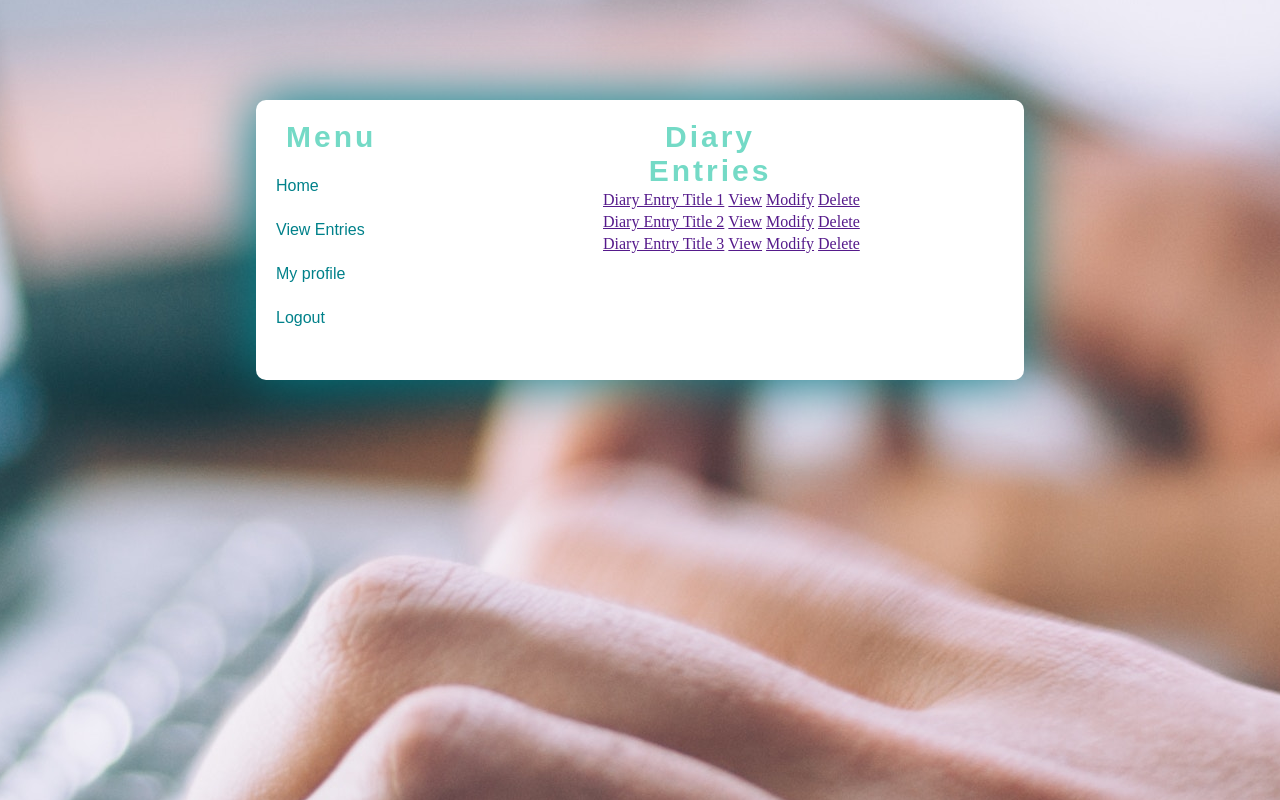
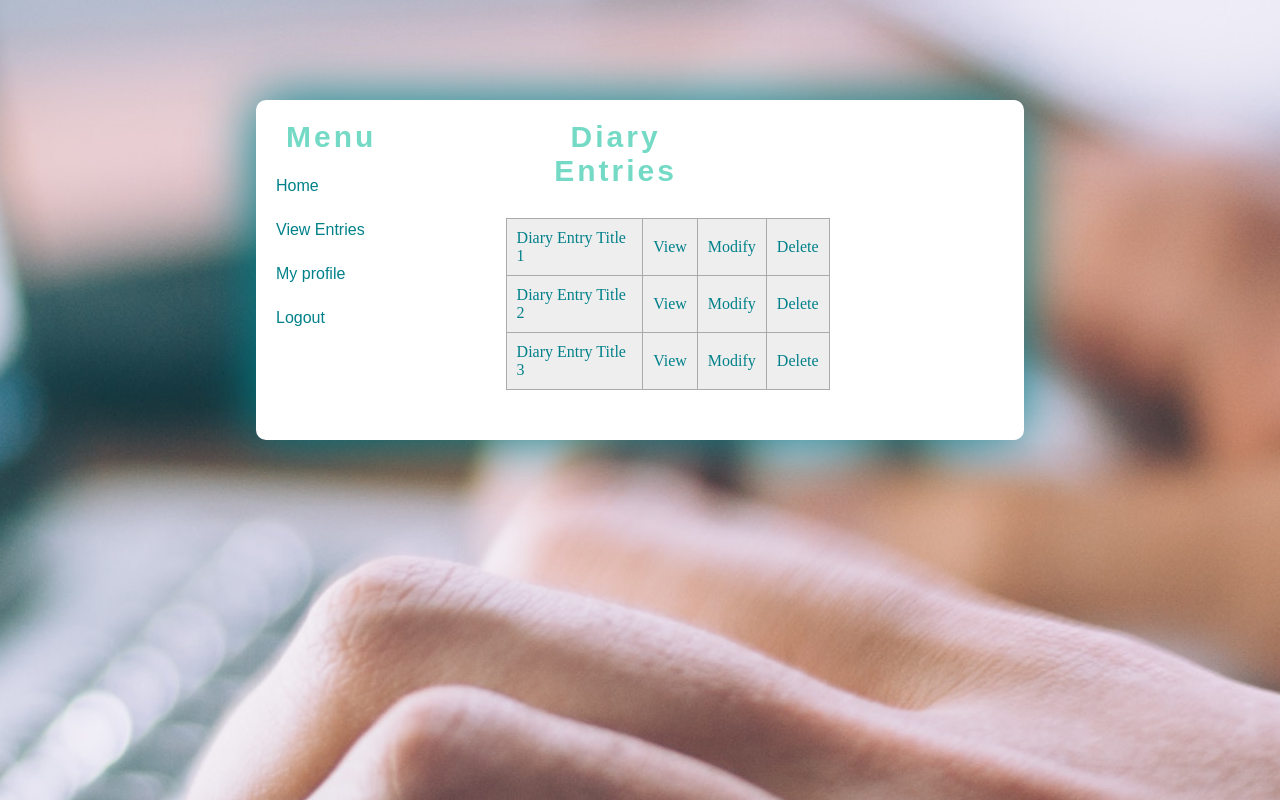
Before and after one commit to kingluko/my-diary, a plain HTML site: page UI/diary-entries.html in a window 1280 px wide. Drawn offline with Linux system fonts and the light colour scheme; a web font is replaced by a local one.

Commit message:
[Feature #158952362] Added CSS styling for the Diary Entries

```diff
--- a/UI/css/style.css
+++ b/UI/css/style.css
@@ -152,8 +152,9 @@ div .input{
 .side-menu{
     padding: 0;
     margin: 0;
-    width: 50%;
+    width: 20%;
     margin: 0;
+    margin-right: 100px;
     float: left;
 }
 .side-menu h1{
@@ -211,3 +212,31 @@ div .input{
 .entry-form .button{
     width: 120px;
 }
+
+/* DIARY ENTRIES TABLE */
+table.entriestable {
+    border: 1px solid #00818a;
+    background-color: #EEEEEE;
+    width: 100%;
+    text-align: left;
+    border-collapse: collapse;
+    margin-top: 30px;
+}
+table.entriestable td{
+    border: 1px solid #AAAAAA;
+    padding: 3px 2px;
+}
+table.entriestable tbody td {
+    font-size: 16px;
+    color: #333333;
+    padding: 10px;
+    overflow: hidden;
+}
+table.entriestable tbody td a{
+    text-decoration: none;
+    color: #00818a;
+}
+table.entriestable tbody td a:hover{
+    font-weight: bold;
+    color: #000000;
+}
```
